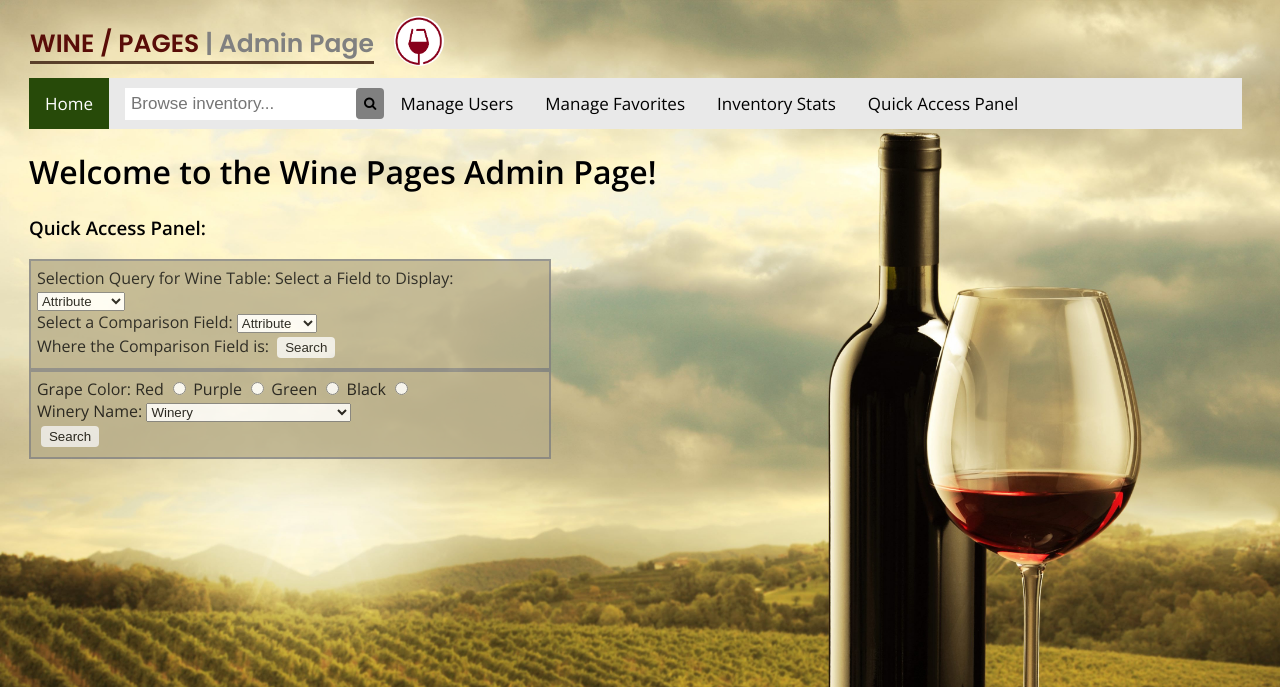
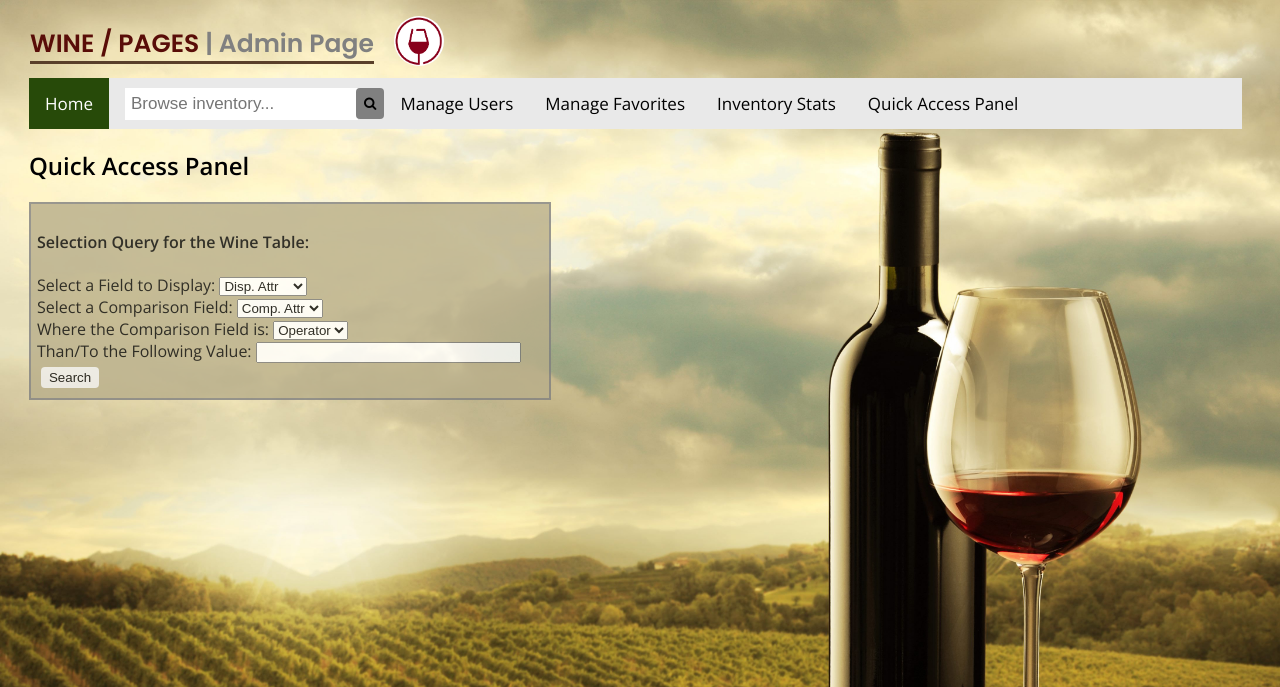
Before and after one commit to AlanSPAGHETTI/CPSC_304_WINE_PAGES, a PHP site: page /uiQuickAccess.php in a window 1280 px wide. Shown: the top 687 px of the page. Run offline with PHP 8.4, Linux system fonts and the light colour scheme.

Commit message:
Added Selection Query

```diff
--- a/winePagesUI/uiQuickAccess.php
+++ b/winePagesUI/uiQuickAccess.php
@@ -24,20 +24,17 @@
    <a href="uiQuickAccess.php">Quick Access Panel</a>
 </div>
 
-<h1 class="FormTitle">Welcome to the Wine Pages Admin Page!</h1>
+<h2 class="FormTitle">Quick Access Panel</h2>
 
-<h3>Quick Access Panel:</h3>
-
-	<form class="Search2" id="AlternateSearch">
-
+	<form class="Search2" id="AlternateSearch" action="selection_query.php" method="post">
+        <h4>Selection Query for the Wine Table:</h4>
 		<div>
-			Selection Query for Wine Table:
 			<label for="FieldOne">Select a Field to Display:</label>
 			<select name="FieldOne" required>
-				<option value="" disable selected>Attribute</option>
+				<option value="" disabled selected>Disp. Attr</option>
 				<option value="WineID">WineID</option>
 				<option value="WineryID">WineryID</option>
-				<option value="WineryName">WineName</option>
+				<option value="WineName">WineName</option>
 				<option value="WineYear">WineYear</option>
 				<option value="WineCost">WineCost</option>
 				<option value="WineABV">WineABV</option>
@@ -45,45 +42,34 @@
 		</div>
 		<div>
 			<label for="FieldTwo">Select a Comparison Field:</label>
-			<select name="FieldTwo">
-				<option value="" disable selected>Attribute</option>
-				<option>WineID</option>
-				<option>WineryID</option>
-				<option>WineYear</option>
-				<option>WineCost</option>
-				<option>WineABV</option>
+			<select name="FieldTwo" required>
+				<option value="" disabled selected>Comp. Attr</option>
+				<option value="WineID">WineID</option>
+				<option value="WineryID">WineryID</option>
+				<option value="WineYear">WineYear</option>
+				<option value="WineCost">WineCost</option>
+				<option value="WineABV">WineABV</option>
 			</select>
 		</div>
-		Where the Comparison Field is:
-
+		<div>
+			<label for="Operator">Where the Comparison Field is:</label>
+			<select name="Operator" required>
+				<option value="" disabled selected>Operator</option>
+				<option value="<"><</option>
+				<option value=">">></option>
+				<option value=">=">>=</option>
+				<option value="<="><=</option>
+				<option value="=">=</option>
+				<option value="<>">!=</option>
+			</select>
+		</div>
+		<div>
+		<label for="Value">Than/To the Following Value:</label>
+		<input type="text" name="Value" size="30" required>
+		</div>
 		<button>Search</button>
 	</form>
 
-	<form class="Search2" id="AlternateSearch">
 
-		<div>
-			Grape Color:
-			<label for="Red">Red</label>
-			<input id="Red" type="radio" name="Color" value="Red" required>
-			<label for="Purple">Purple</label>
-			<input id="Purple" type="radio" name="Color" value="Purple" required>
-			<label for="Green">Green</label>
-			<input id="Green" type="radio" name="Color" value="Green" required>
-			<label for="Black">Black</label>
-			<input id="Black" type="radio" name="Color" value="Black" required>
-		</div>
-		<div>
-			<label for="WineryName">Winery Name:</label>
-			<select name="WineryName">
-				<option>Winery</option>
-				<option>St. Hubertus & Oak Bay Estate</option>
-				<option>Gehringer Brothers Estate</option>
-				<option>King Estate Suppliers</option>
-				<option>The Durell Vineyard</option>
-				<option>Chateau Montelena Estate</option>
-			</select>
-		</div>
-		<button>Search</button>
-	</form>
 </body>
 </html>
```
Also changed, not shown: winePagesUI/selection_query.php (added, +62 -0 lines).
